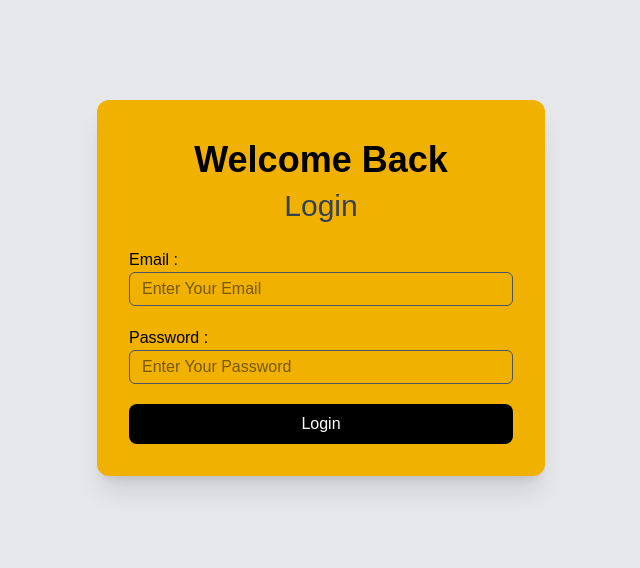
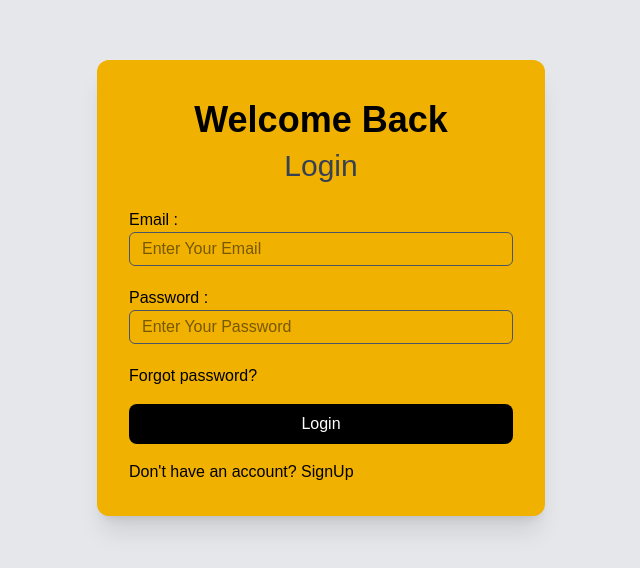
Before and after one commit to sanjyot002/Smart_To_Do_App, a React (Vite) app: page / in a window 1280 px wide. Shown: the part 112-680 px from the top of the page, without its empty margins (319-959 px from the left). Built offline with nearby package versions, Linux system fonts and the light colour scheme.

Commit message:
added login forgot password and signup feature

```diff
--- a/src/pages/Login.jsx
+++ b/src/pages/Login.jsx
@@ -13,7 +13,9 @@ function Login() {
         <label>Password :</label>
         <input type="password" placeholder="Enter Your Password" className="mb-1 font-medium rounded-md border border-gray-600 px-3 py-1 outline-none focus:ring-1 focus:ring-black-100 transition duration-400"/>
         </div>
+        <h4 className="font-medium items-left">Forgot password?</h4>
         <button type="submit" className=" py-2 bg-black text-white rounded-lg hover:bg-gray-700 transition-all duration-500 hover:shadow-lg">Login</button>
+        <p>Don't have an account? <a href="">SignUp</a> </p>
       </form>
     </div>
     </div>
```
